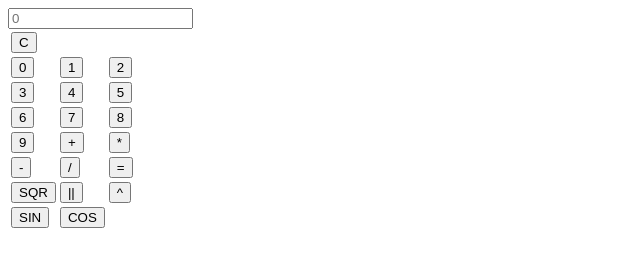
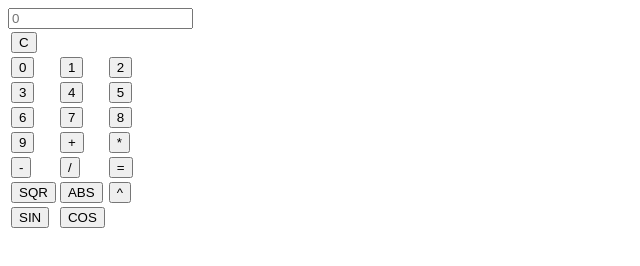
Before and after one commit to milad-ramavandi/calculator, a website: page index.html in a window 1280 px wide. Shown: the full height of the page, 0-640 px from the left. Drawn offline with Linux system fonts and the light colour scheme.

Commit message:
second commit

```diff
--- a/index.html
+++ b/index.html
@@ -128,7 +128,7 @@
             <input type="button" value="SQR" onclick="squrtCalculate()" />
           </td>
           <td>
-            <input type="button" value="||" onclick="absoluteCalculate()" />
+            <input type="button" value="ABS" onclick="absoluteCalculate()" />
           </td>
           <td>
             <input type="button" value="^" onclick="powerCalculate()" />
```
